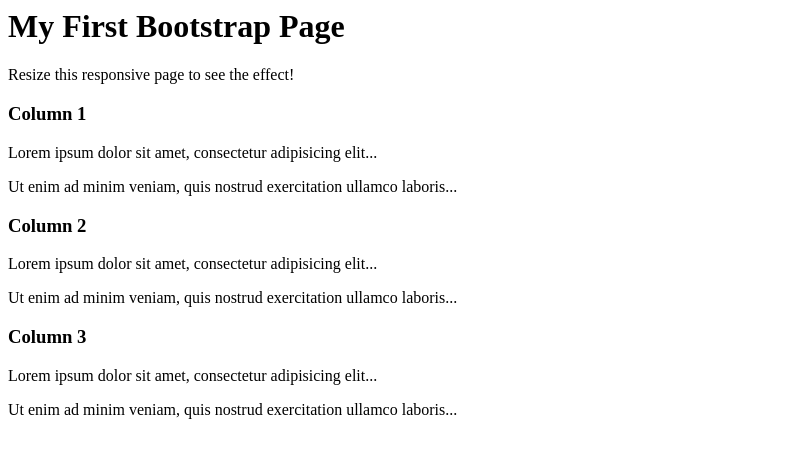
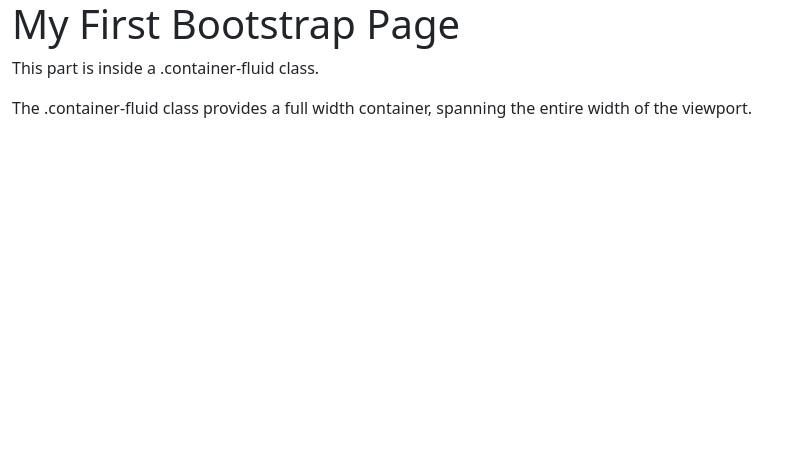
Before and after one commit to vincecloutier/simple-weather, a plain HTML site: page index.html in a window 1280 px wide. Shown: the whole page, without its empty margins (0-805 px from the left). Drawn offline with nearby package versions, Linux system fonts and the light colour scheme.

Commit message:
boostrap works

```diff
--- a/index.html
+++ b/index.html
@@ -1,24 +1,19 @@
-<div class="container-fluid p-5 bg-primary text-white text-center">
-    <h1>My First Bootstrap Page</h1>
-    <p>Resize this responsive page to see the effect!</p>
-  </div>
+<!DOCTYPE html>
+<html lang="en">
+<head>
+  <title>Bootstrap Example</title>
+  <meta charset="utf-8">
+  <meta name="viewport" content="width=device-width, initial-scale=1">
+  <link href="https://cdn.jsdelivr.net/npm/bootstrap@5.1.3/dist/css/bootstrap.min.css" rel="stylesheet">
+  <script src="https://cdn.jsdelivr.net/npm/bootstrap@5.1.3/dist/js/bootstrap.bundle.min.js"></script>
+</head>
+<body>
 
-  <div class="container mt-5">
-    <div class="row">
-      <div class="col-sm-4">
-        <h3>Column 1</h3>
-        <p>Lorem ipsum dolor sit amet, consectetur adipisicing elit...</p>
-        <p>Ut enim ad minim veniam, quis nostrud exercitation ullamco laboris...</p>
-      </div>
-      <div class="col-sm-4">
-        <h3>Column 2</h3>
-        <p>Lorem ipsum dolor sit amet, consectetur adipisicing elit...</p>
-        <p>Ut enim ad minim veniam, quis nostrud exercitation ullamco laboris...</p>
-      </div>
-      <div class="col-sm-4">
-        <h3>Column 3</h3>
-        <p>Lorem ipsum dolor sit amet, consectetur adipisicing elit...</p>
-        <p>Ut enim ad minim veniam, quis nostrud exercitation ullamco laboris...</p>
-      </div>
-    </div>
-  </div>
+<div class="container-fluid">
+  <h1>My First Bootstrap Page</h1>
+  <p>This part is inside a .container-fluid class.</p>
+  <p>The .container-fluid class provides a full width container, spanning the entire width of the viewport.</p>
+</div>
+
+</body>
+</html>
```
